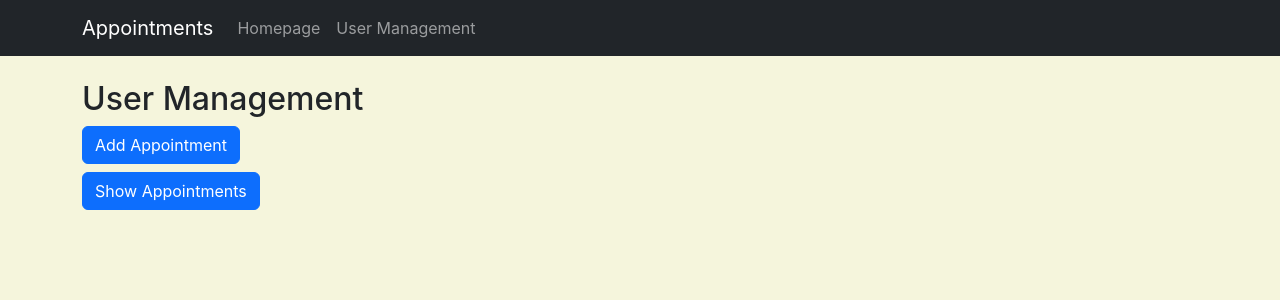
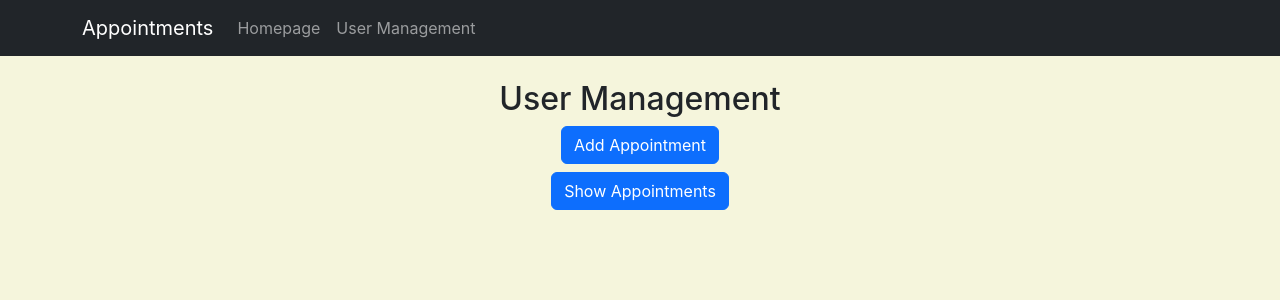
Before and after one commit to AristosDragatis/Appointment_management, a React (Create React App) app in the folder frontend/: page /users in a window 1280 px wide. Shown: the top 300 px of the page. Built offline with nearby package versions, Linux system fonts and the light colour scheme.

Commit message:
Made the text-center change

```diff
--- a/frontend/src/pages/Users.js
+++ b/frontend/src/pages/Users.js
@@ -2,7 +2,7 @@ import { Link } from 'react-router-dom';
 
 export default function Users() {
   return (
-    <div>
+    <div className='text-center'>
       <h2>User Management</h2>
       <Link to="/addappointment" className="btn btn-primary mb-2">Add Appointment</Link>
       <br/>
```
